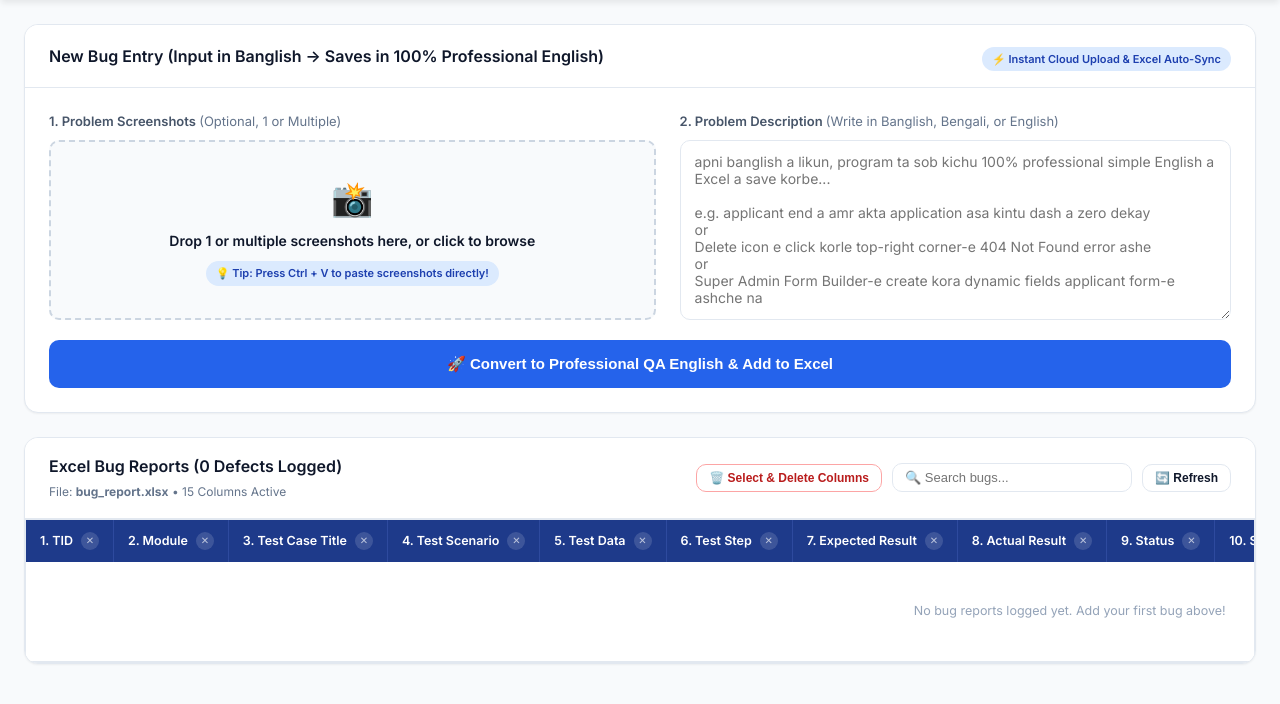
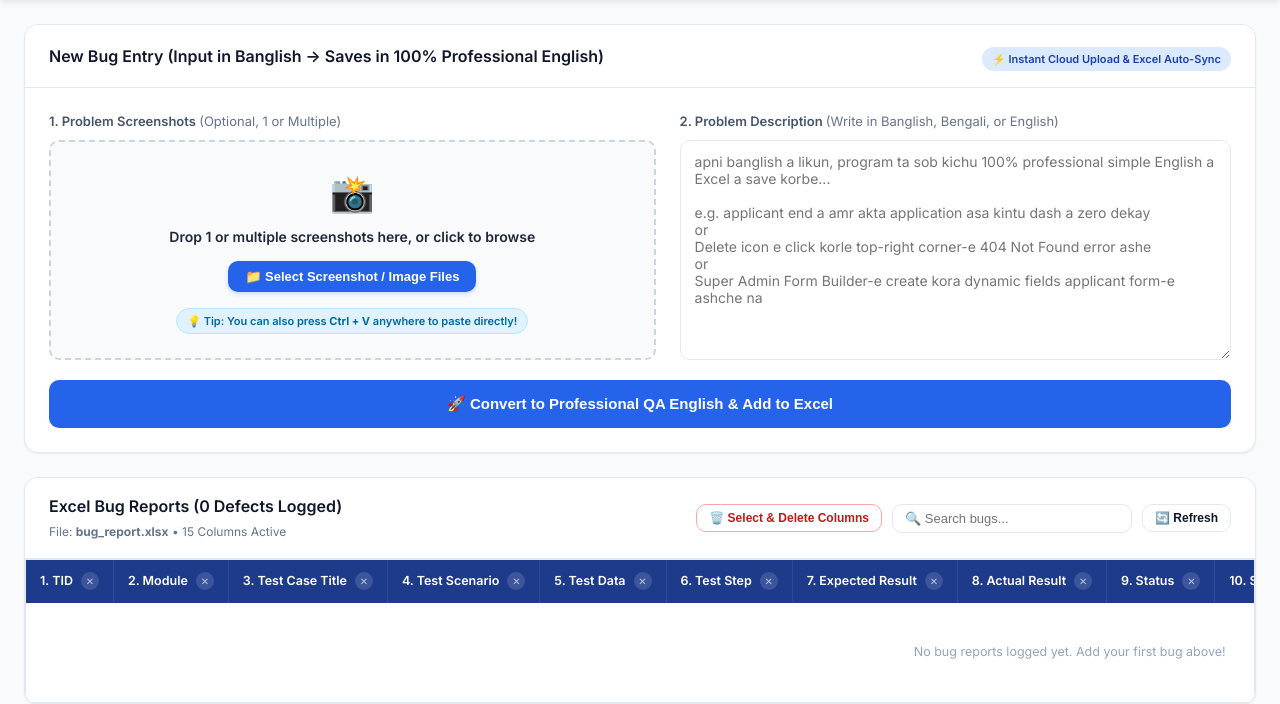
Before and after one commit to nahincodezzi/qa-auto-bug-reporter, a Flask app: page / in a window 1280 px wide. Shown: the part 76-780 px from the top of the page. Before the commit the page ends 741 px from the top, so only its background shows below. Run offline with Flask 3, Linux system fonts and the light colour scheme; some libraries are stand-ins or nearby versions.

Commit message:
fix: add explicit browse button, robust multi-extension image validator, and window drag-drop prevention

```diff
--- a/templates/index.html
+++ b/templates/index.html
@@ -528,23 +528,37 @@
                         <div>
                             <div style="display: flex; justify-content: space-between; align-items: center; margin-bottom: 8px;">
                                 <label class="form-label">1. Problem Screenshots <span style="font-weight: 400; color: #64748b;">(Optional, 1 or Multiple)</span></label>
-                                <span id="ssCounterBadge" style="font-size: 11px; font-weight: 600; color: #2563eb; display: none;">0 Attached</span>
+                                <span id="ssCounterBadge" style="font-size: 11px; font-weight: 700; color: #166534; background: #dcfce7; border: 1px solid #bbf7d0; padding: 2px 8px; border-radius: 9999px; display: none;">0 Attached</span>
                             </div>
 
-                            <input type="file" id="fileInput" accept="image/*" multiple style="display: none;">
+                            <!-- Hidden actual file input supporting all image extensions -->
+                            <input type="file" id="fileInput" accept="image/*,.png,.jpg,.jpeg,.webp,.gif,.bmp,.jfif" multiple style="display: none;">
 
-                            <div class="drop-zone" id="dropZone">
-                                <div class="drop-icon">📸</div>
-                                <div class="drop-title">Drop 1 or multiple screenshots here, or click to browse</div>
-                                <span class="pill-badge">💡 Tip: Press Ctrl + V to paste screenshots directly!</span>
+                            <!-- Interactive Drop Zone -->
+                            <div class="drop-zone" id="dropZone" style="cursor: pointer; text-align: center; padding: 24px 16px;">
+                                <div class="drop-icon" style="font-size: 36px; margin-bottom: 6px;">📸</div>
+                                <div class="drop-title" id="dropZoneTitle" style="font-size: 14px; font-weight: 600; color: #1e293b;">
+                                    Drop 1 or multiple screenshots here, or click to browse
+                                </div>
+                                <div style="margin-top: 10px;">
+                                    <button type="button" class="btn btn-sm btn-primary" id="btnBrowseFiles" style="padding: 7px 16px; font-size: 13px; box-shadow: 0 2px 4px rgba(37,99,235,0.2);">
+                                        📁 Select Screenshot / Image Files
+                                    </button>
+                                </div>
+                                <div style="margin-top: 10px;">
+                                    <span class="pill-badge" style="background: #e0f2fe; color: #0369a1; border: 1px solid #bae6fd;">
+                                        💡 Tip: You can also press <strong>Ctrl + V</strong> anywhere to paste directly!
+                                    </span>
+                                </div>
                             </div>
 
-                            <div class="gallery-wrapper" id="galleryWrapper" style="display: none;">
-                                <div class="gallery-header">
-                                    <span id="galleryCountText">Attached Screenshots:</span>
-                                    <button type="button" class="btn btn-sm btn-outline" id="btnClearAllSS" style="color: #dc2626; border-color: #fca5a5;">✕ Clear All</button>
+                            <!-- Attached Screenshots Thumbnail Gallery -->
+                            <div class="gallery-wrapper" id="galleryWrapper" style="display: none; margin-top: 14px;">
+                                <div class="gallery-header" style="display: flex; justify-content: space-between; align-items: center; margin-bottom: 8px;">
+                                    <span id="galleryCountText" style="font-weight: 700; font-size: 13px; color: #0f172a;">Attached Screenshots:</span>
+                                    <button type="button" class="btn btn-sm btn-outline" id="btnClearAllSS" style="color: #dc2626; border-color: #fca5a5; padding: 3px 10px; font-size: 11px;">✕ Clear All</button>
                                 </div>
-                                <div class="gallery-grid" id="galleryGrid"></div>
+                                <div class="gallery-grid" id="galleryGrid" style="display: flex; flex-wrap: wrap; gap: 10px; max-height: 220px; overflow-y: auto; padding: 4px;"></div>
                             </div>
                         </div>
 
@@ -754,6 +768,8 @@
 
         // DOM elements
         const dropZone = document.getElementById("dropZone");
+        const dropZoneTitle = document.getElementById("dropZoneTitle");
+        const btnBrowseFiles = document.getElementById("btnBrowseFiles");
         const fileInput = document.getElementById("fileInput");
         const galleryWrapper = document.getElementById("galleryWrapper");
         const galleryGrid = document.getElementById("galleryGrid");
@@ -799,18 +815,42 @@
             setTimeout(() => toast.classList.remove("show"), 3500);
         }
 
-        // Multi-Image Handling
+        // =========================================================================
+        // 📸 ULTRA-ROBUST MULTI-IMAGE UPLOAD & SELECTION
+        // =========================================================================
+        function formatBytes(bytes) {
+            if (!bytes || bytes === 0) return '0 B';
+            const k = 1024;
+            const sizes = ['B', 'KB', 'MB'];
+            const i = Math.floor(Math.log(bytes) / Math.log(k));
+            return parseFloat((bytes / Math.pow(k, i)).toFixed(1)) + ' ' + sizes[i];
+        }
+
+        // Comprehensive validator: Checks MIME type AND file extension
+        function isImageFile(file) {
+            if (!file) return false;
+            if (file.type && file.type.toLowerCase().startsWith("image/")) return true;
+            const name = (file.name || "").toLowerCase();
+            return /\.(png|jpe?g|webp|gif|bmp|jfif|svg)$/i.test(name);
+        }
+
         function addFiles(filesList) {
             let addedCount = 0;
-            for (let file of filesList) {
-                if (file && file.type && file.type.startsWith("image/")) {
+            let invalidCount = 0;
+            const arr = Array.from(filesList);
+            for (let file of arr) {
+                if (isImageFile(file)) {
                     selectedFiles.push(file);
                     addedCount++;
+                } else {
+                    invalidCount++;
                 }
             }
             if (addedCount > 0) {
                 renderGallery();
                 showToast(`📸 ${addedCount} screenshot(s) attached! (Total: ${selectedFiles.length})`);
+            } else if (invalidCount > 0) {
+                showToast(`⚠️ Please select image files only (PNG, JPG, WebP, etc.).`);
             }
         }
 
@@ -830,6 +870,9 @@
             selectedFiles.forEach((file, index) => {
                 const item = document.createElement("div");
                 item.className = "gallery-item";
+                item.style.position = "relative";
+                item.style.width = "110px";
+                item.style.height = "100px";
 
                 const img = document.createElement("img");
                 const reader = new FileReader();
@@ -838,7 +881,8 @@
 
                 const badge = document.createElement("span");
                 badge.className = "item-badge";
-                badge.textContent = `SS #${index + 1}`;
+                const sizeStr = file.size ? ` (${formatBytes(file.size)})` : "";
+                badge.textContent = `SS #${index + 1}${sizeStr}`;
 
                 const btnRemove = document.createElement("button");
                 btnRemove.type = "button";
@@ -862,47 +906,75 @@
             selectedFiles = [];
             fileInput.value = "";
             renderGallery();
+            showToast("🧹 All attached screenshots cleared.");
         });
 
-        dropZone.addEventListener("click", () => fileInput.click());
+        // Click handler for dedicated 'Browse & Select Files' button
+        btnBrowseFiles.addEventListener("click", (e) => {
+            e.stopPropagation();
+            fileInput.click();
+        });
+
+        // Click handler for entire Drop Zone container
+        dropZone.addEventListener("click", () => {
+            fileInput.click();
+        });
+
+        // File input change event (triggers after picking files in native dialog)
         fileInput.addEventListener("change", (e) => {
             if (e.target.files && e.target.files.length > 0) {
                 addFiles(e.target.files);
-                fileInput.value = "";
+                fileInput.value = ""; // Reset so same file can be selected again
             }
         });
 
-        ["dragenter", "dragover"].forEach(name => {
-            dropZone.addEventListener(name, (e) => {
+        // Global window drag & drop prevention (prevents browser from navigating away on drop)
+        window.addEventListener("dragover", (e) => e.preventDefault(), false);
+        window.addEventListener("drop", (e) => e.preventDefault(), false);
+
+        // Dedicated Drop Zone Drag Events
+        ["dragenter", "dragover"].forEach(eventName => {
+            dropZone.addEventListener(eventName, (e) => {
                 e.preventDefault();
+                e.stopPropagation();
                 dropZone.classList.add("dragover");
-            });
+                dropZoneTitle.textContent = "📥 Drop screenshot files here now!";
+            }, false);
         });
 
-        ["dragleave", "drop"].forEach(name => {
-            dropZone.addEventListener(name, (e) => {
+        ["dragleave", "dragend"].forEach(eventName => {
+            dropZone.addEventListener(eventName, (e) => {
                 e.preventDefault();
+                e.stopPropagation();
                 dropZone.classList.remove("dragover");
-            });
+                dropZoneTitle.textContent = "Drop 1 or multiple screenshots here, or click to browse";
+            }, false);
         });
 
         dropZone.addEventListener("drop", (e) => {
+            e.preventDefault();
+            e.stopPropagation();
+            dropZone.classList.remove("dragover");
+            dropZoneTitle.textContent = "Drop 1 or multiple screenshots here, or click to browse";
             if (e.dataTransfer && e.dataTransfer.files && e.dataTransfer.files.length > 0) {
                 addFiles(e.dataTransfer.files);
             }
-        });
+        }, false);
 
-        // Global Paste (Ctrl + V)
+        // Global Paste (<kbd>Ctrl</kbd> + <kbd>V</kbd>) from OS Clipboard
         window.addEventListener("paste", (e) => {
             const items = (e.clipboardData || e.originalEvent.clipboardData).items;
             const pastedImages = [];
             for (let item of items) {
-                if (item.kind === "file" && item.type.startsWith("image/")) {
-                    e.preventDefault();
-                    pastedImages.push(item.getAsFile());
+                if (item.kind === "file") {
+                    const blob = item.getAsFile();
+                    if (isImageFile(blob)) {
+                        pastedImages.push(blob);
+                    }
                 }
             }
             if (pastedImages.length > 0) {
+                e.preventDefault();
                 addFiles(pastedImages);
             }
         });
```
Also changed, not shown: generate_reports.py (line endings or trailing spaces), 1 other file.
